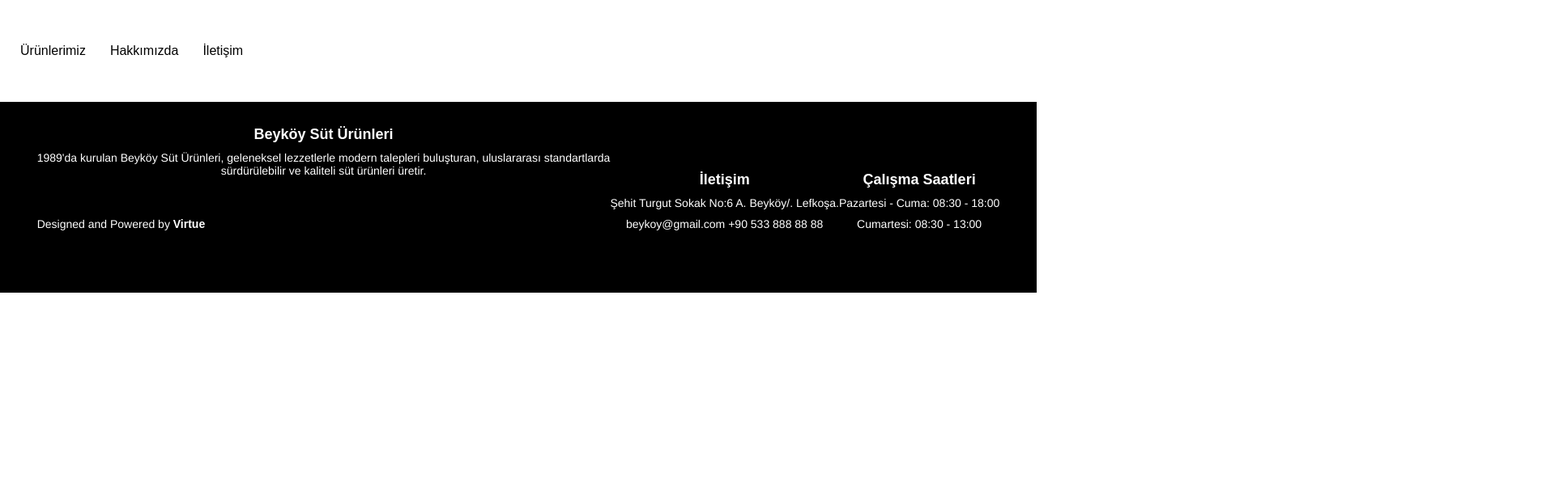
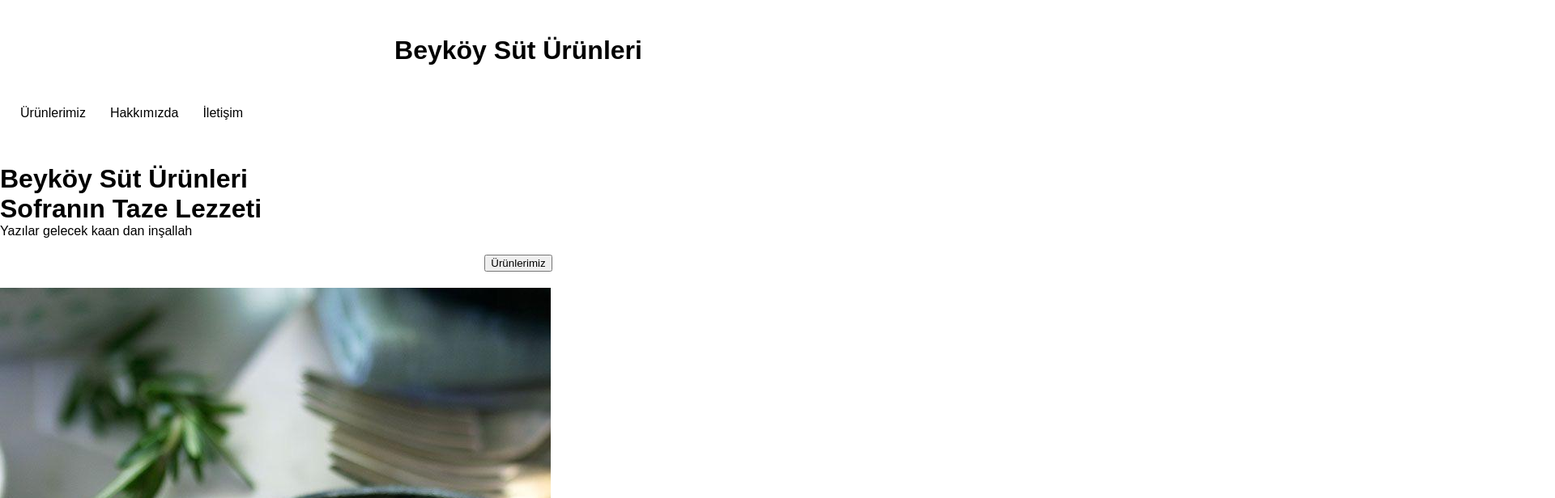
Before and after one commit to ArhanKonuksal/Halisk-y, a React (Create React App) app: page / in a window 1280 px wide. Shown: the part 1300-1916 px from the top of the page at 81% size, 1920 px wide, since content can reach past the window. Before the commit the page ends 1662 px from the top, so only its background shows below. Built offline with nearby package versions, Linux system fonts and the light colour scheme.

Commit message:
Anasayfa

```diff
--- /dev/null
+++ b/src/components/Hero/Hero.jsx
@@ -0,0 +1,28 @@
+import React from 'react'
+import { Link } from 'react-router-dom'
+import resim1 from "../../assets/5.jpeg"
+import resim2 from "../../assets/1.jpg"
+import resim3 from "../../assets/2.jpg"
+import resim4 from "../../assets/3.jpeg"
+
+const Hero = () => {
+  return (
+    <div>
+      <div className='left-side'>
+        <h1>Sofranın Taze Lezzeti</h1>
+        <p>Yazılar gelecek kaan dan inşallah</p>
+        <Link  to="/Ürünlerimiz">
+        <button>Ürünlerimiz</button>
+        </Link>
+      </div>
+      <div className='right-side'>
+        <img src={resim1} className='images' alt='true'></img>
+        <img src={resim2} className='images' alt='true'></img>
+        <img src={resim3} className='images' alt='true'></img>
+        <img src={resim4} className='images' alt='true'></img>
+      </div>
+    </div>
+  )
+}
+
+export default Hero
--- a/src/components/Navbar/Navbar.jsx
+++ b/src/components/Navbar/Navbar.jsx
@@ -37,6 +37,9 @@ return (
       <Link to="/">
       <img  className="photo-container" alt="logo" size="3px" src={logo}></img>
       </Link>
+      <Link to="/">
+    <h1>Beyköy Süt Ürünleri</h1>
+    </Link>
       <ul className={click? "nav-menu active" : "nav-menu"}>
           <li>
               <Link to="/Ürünlerimiz">Ürünlerimiz</Link>
--- a/src/pages/Anasayfa.jsx
+++ b/src/pages/Anasayfa.jsx
@@ -1,12 +1,22 @@
 import React from 'react'
+import { Link } from 'react-router-dom'
 import Navbar from '../components/Navbar/Navbar'
+import Hero from "../components/Hero/Hero"
 import Footer from "../components/Footer/Footer"
 
 const Anasayfa = () => {
   return (
     <>
     <Navbar />
-    <div></div>
+    <div className="background-image">
+    <h1>Beyköy Süt Ürünleri</h1>
+    <Hero />
+    <h1>Sütün Sanata Dönüştüğü Yolculuk !</h1>
+    <p>yazı gelecek</p>
+    <Link to="/Ürünlerimiz">
+    <button className="btn" >Ürünlerimiz</button>
+    </Link>
+    </div>
     <Footer />
     </>
   )
```
Also changed, not shown: src/assets/background.webp (added), src/components/Hero/Hero.css (added).
